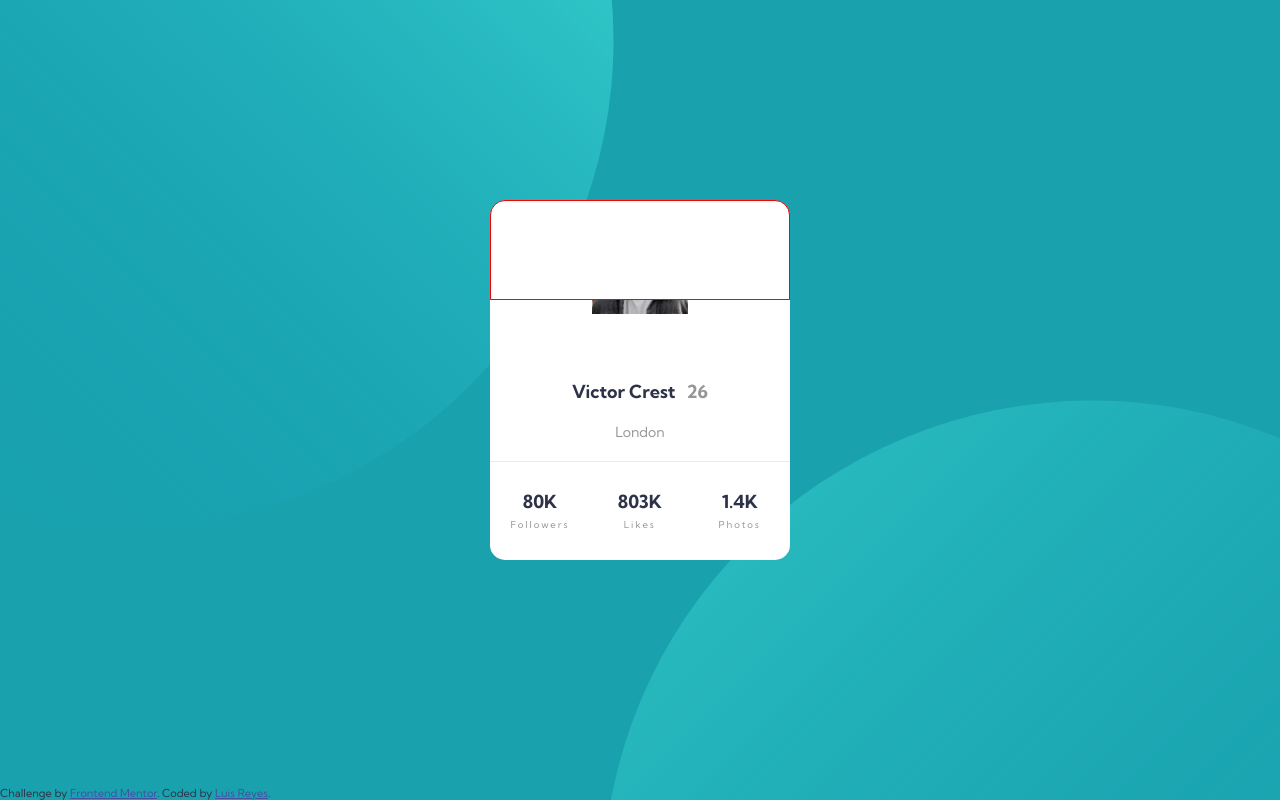
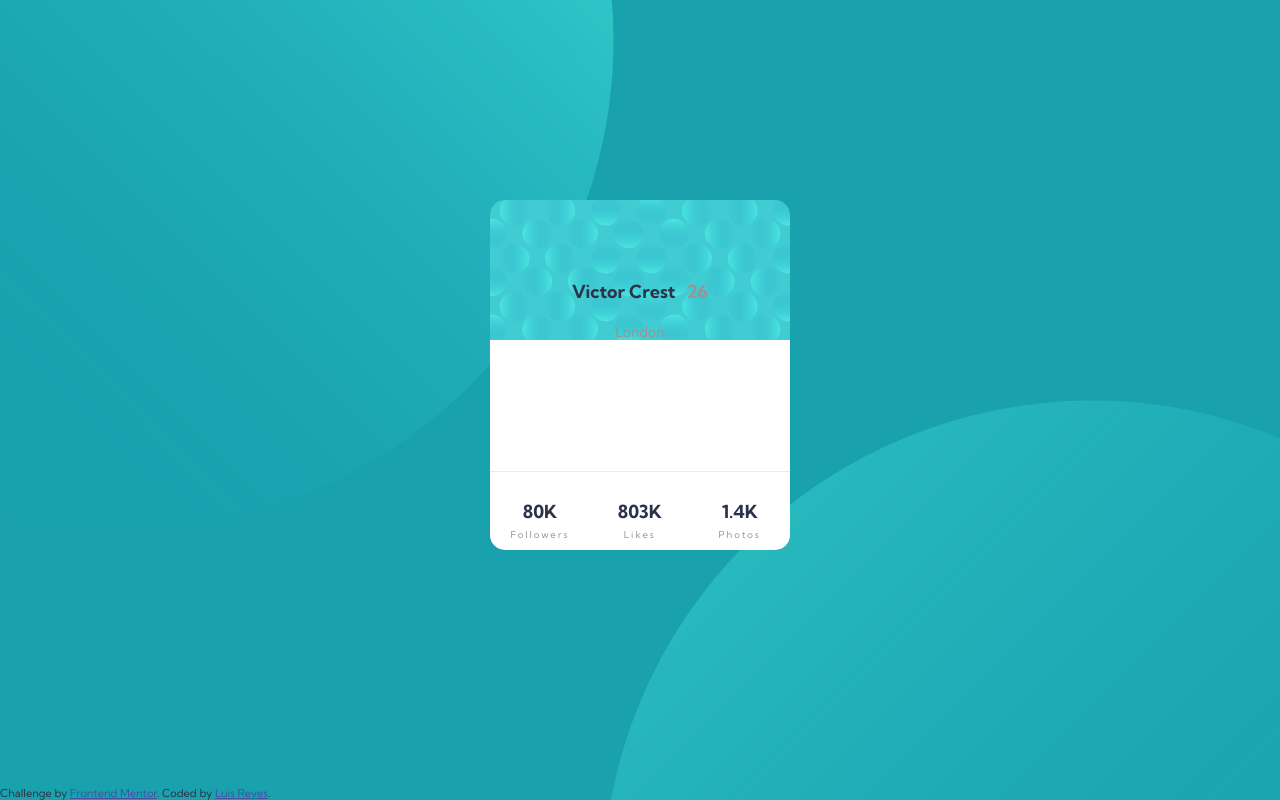
Before and after one commit to RickyReyes/profile_card01, a plain HTML site: page index.html in a window 1280 px wide. Drawn offline with Linux system fonts and the light colour scheme.

Commit message:
Pattern card added

```diff
--- a/index.html
+++ b/index.html
@@ -17,22 +17,20 @@
 </head>
 
 <body>
-  <!-- TOP -->
+  <!-- TOP BG CIRCLE-->
   <svg class="svg-top" width="978" height="978" xmlns="http://www.w3.org/2000/svg"><defs><linearGradient x1="50%" y1=".779%" x2="50%" y2="100%" id="a"><stop stop-color="#0989B4" stop-opacity="0" offset="0%"/><stop stop-color="#53FFEE" offset="99.94%"/></linearGradient></defs><ellipse fill="url(#a)" transform="rotate(-135 489 489)" cx="489" cy="489" rx="489" ry="488" fill-rule="evenodd" opacity=".5"/></svg>
 
-  <!-- BOTTOM -->
+  <!-- BOTTOM BG CIRCLE -->
   <svg class="svg-bottom" width="978" height="978" xmlns="http://www.w3.org/2000/svg"><defs><linearGradient x1="50%" y1=".779%" x2="50%" y2="100%" id="a"><stop stop-color="#0989B4" stop-opacity="0" offset="0%"/><stop stop-color="#53FFEE" offset="99.94%"/></linearGradient></defs><ellipse fill="url(#a)" transform="scale(1 -1) rotate(45 1669.55 0)" cx="489" cy="489" rx="489" ry="488" fill-rule="evenodd" opacity=".25"/></svg>
 
-  <!-- CARD -->
+<!-- CARD -->
 
 <div class="container">
-  <div class="card-top">
-
-  </div>
-
-  <div class="card-bottom">
-    <h1>Victor Crest <em>26</em></h1><br>
-    <h2>London</h2><br>
+  <div class="card">
+    <div class="wrapper"> <!--Div for name, age, and city-->
+      <h1>Victor Crest <em>26</em></h1><br>
+      <h2>London</h2><br>
+    </div>
 
 
     <div class="stats">
--- a/style.css
+++ b/style.css
@@ -18,33 +18,24 @@ body {
     width: 100%;
 }
 
-.card-top {
+
+.card {
     position: absolute;
     margin: 0 auto;
     width: 300px;
-    height: 100px;
+    height: 350px;
+
     background-color: white;
     top: 200px;
-    border-radius: 15px 15px 0 0;
+    padding: 80px 0 25px;
+    border-radius: 15px;
     text-align: center;
-
-    border: 1px solid red;
+    background: white url(images/bg-pattern-card.svg) no-repeat top;
 }
 
+.wrapper {
 
-.card-bottom {
-    position: absolute;
-    margin: 0 auto;
-    width: 300px;
-    background-color: white;
-    top: 300px;
-    padding: 80px 0 25px;
-    border-radius: 0 0 15px 15px;
-    text-align: center;
-    z-index: 20;
-    background: white url(images/image-victor.jpg) no-repeat center -50%;
 }
-
 
 /* Name */
 h1 {
@@ -67,6 +58,7 @@ h2 {
 
 /* Stats Area */
 .stats {
+    margin-top: 110px;
     line-height: 20px;
     padding-top: 10%;
     border-top: 1px hsla(0, 0%, 59%, 0.2) solid;
```
